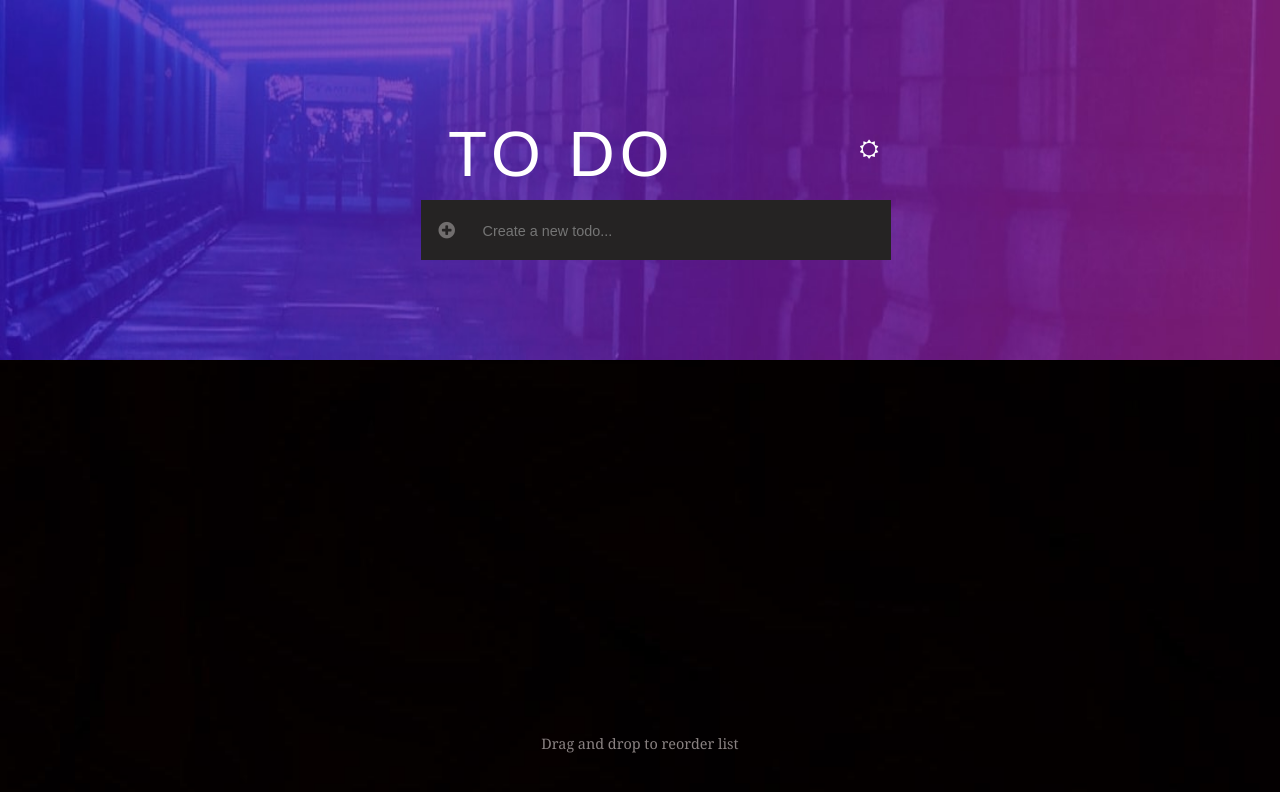
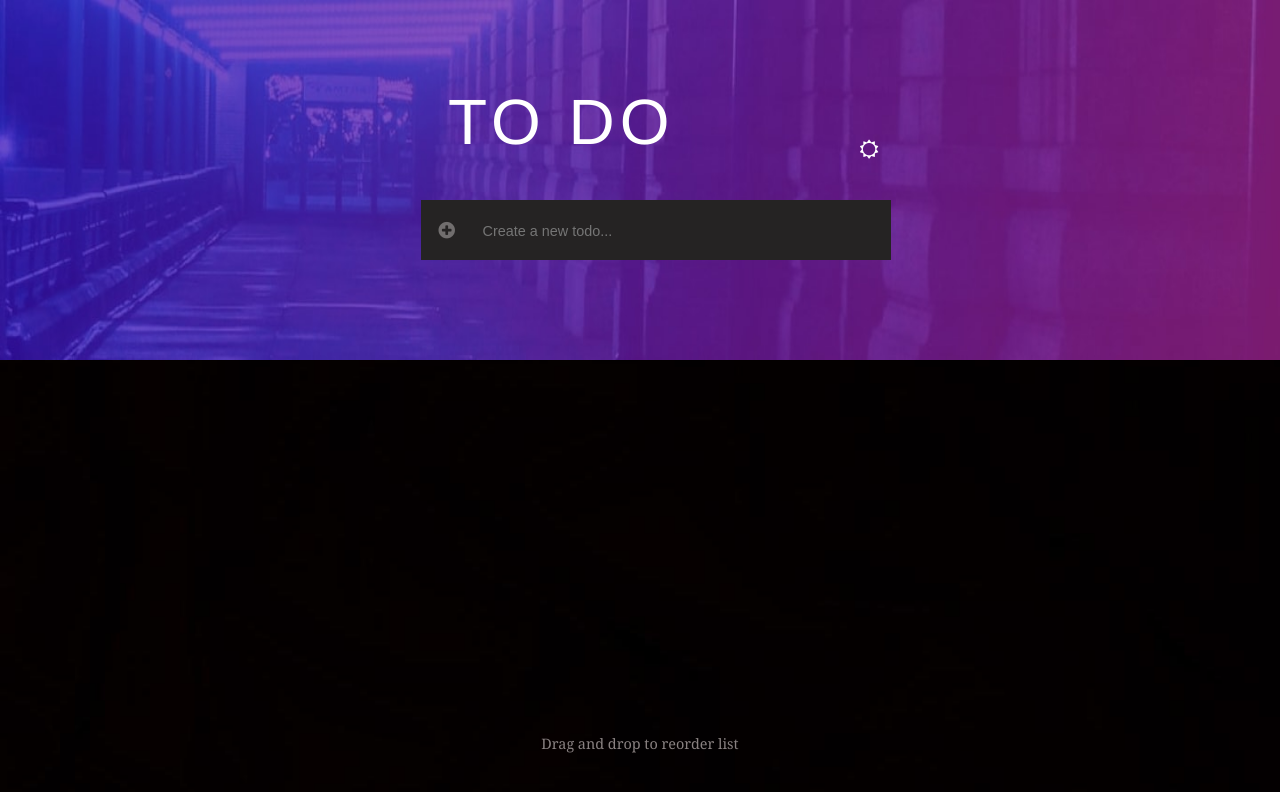
Before and after one commit to Seerat-Shaikh/To-Do-Application, a plain HTML site: page index.html in a window 1280 px wide. Drawn offline with Linux system fonts and the light colour scheme.

Commit message:
Update style.css

```diff
--- a/style.css
+++ b/style.css
@@ -17,7 +17,7 @@ body {
 
 h2 {
   position: absolute;
-  top: 4rem;
+  top: 2rem;
   left: 28rem;
   color: #fff;
   font-size: 4rem;
```
